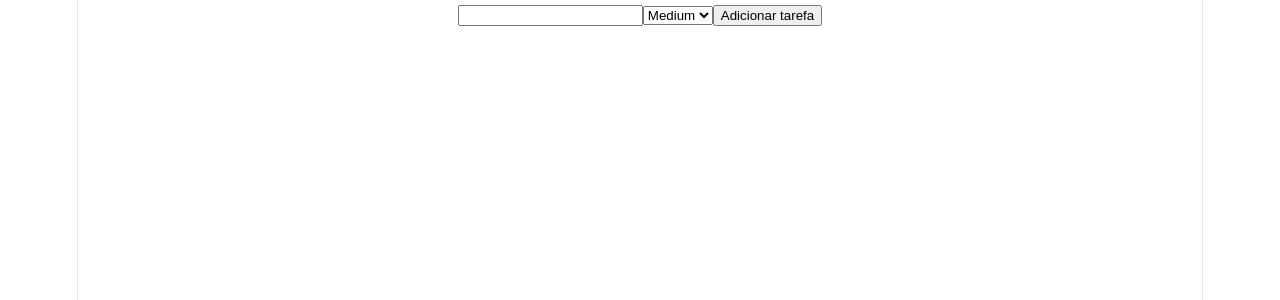
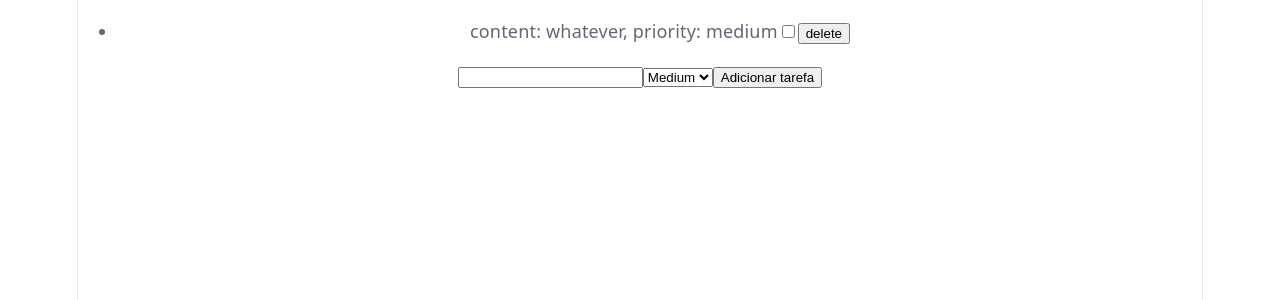
Before and after one commit to danilordossantos/todo-frontend, a React (Vite) app: page / in a window 1280 px wide. Shown: the top 300 px of the page. Built offline with nearby package versions, Linux system fonts and the light colour scheme.

Commit message:
feat: complete static frontend with taskList, addTask, toggleDone and deleteTask

```diff
--- a/src/App.jsx
+++ b/src/App.jsx
@@ -1,4 +1,5 @@
 import { useState } from "react"
+import TaskList from "./components/TaskList"
 
 const App = () => {
     const [taskList, setTaskList] = useState([{
@@ -24,7 +25,28 @@ const App = () => {
         setContent('')
     }
 
+    const toggleDone = (id) => {
+        const toggleTask = taskList.map(t => {
+            if (t.id === id) {
+                return { ...t, done: !t.done }
+            } else {
+                return t
+            }
+        })
+        setTaskList(toggleTask)
+    }
+
+    const deleteTask = (id) => {
+        const delTask = taskList.filter(t =>
+            t.id !== id
+        )
+        setTaskList(delTask)
+    }
+
     return <>
+        <TaskList taskList={taskList}
+        onToggle={toggleDone}
+        onDelete={deleteTask}/>
         <form action="" onSubmit={addTask}>
             <input type="text" value={content} name="content" id="content" onChange={(e) => {
                 setContent(e.target.value)
```
